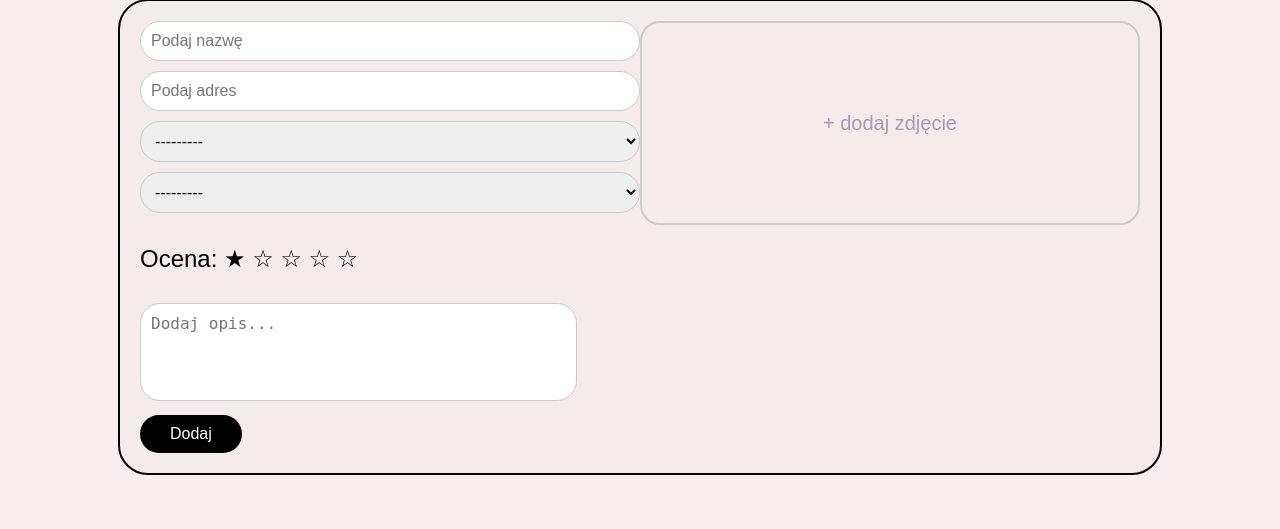
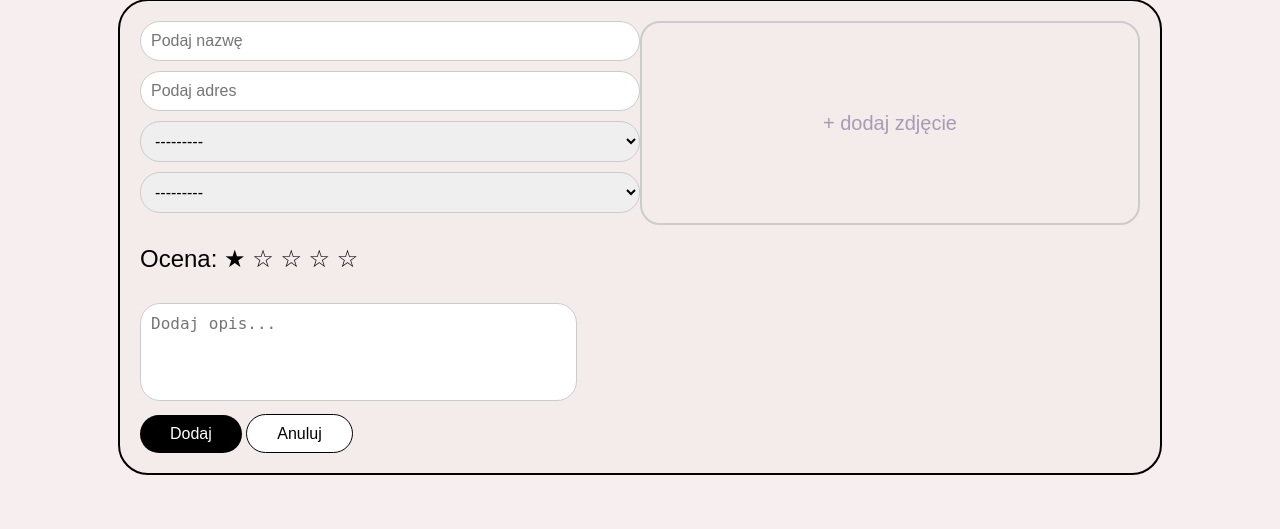
Before and after one commit to Naver510/FavPlaces, a Django app: template favplaces/app/templates/app/dodaj_miejsce.html in a window 1280 px wide. Shown: the part 88-617 px from the top of the page. Run offline with Django 4.2, Linux system fonts and the light colour scheme; the template is opened without the code that fills it: values that come from a table or form of the project are taken from there, others are empty.

Commit message:
Go back to main page in `dodaj_miejsce`

```diff
--- a/favplaces/app/static/css/dodaj_miejsce.css
+++ b/favplaces/app/static/css/dodaj_miejsce.css
@@ -22,14 +22,17 @@ h1 {
     border: 2px solid black;
 }
 
-.left-form, .right-form {
+.left-form,
+.right-form {
     flex: 1 1 45%;
     display: flex;
     flex-direction: column;
     gap: 10px;
 }
 
-input, select, textarea {
+input,
+select,
+textarea {
     padding: 10px;
     border-radius: 20px;
     border: 1px solid #ccc;
@@ -61,7 +64,8 @@ textarea {
     margin-top: 10px;
 }
 
-button {
+button,
+a {
     padding: 10px 30px;
     border: none;
     border-radius: 20px;
@@ -70,3 +74,10 @@ button {
     font-size: 16px;
     cursor: pointer;
 }
+
+a {
+    background-color: white;
+    color: black;
+    text-decoration: none;
+    border: 1px solid black;
+}
--- a/favplaces/app/templates/app/dodaj_miejsce.html
+++ b/favplaces/app/templates/app/dodaj_miejsce.html
@@ -1,11 +1,13 @@
 {% load static %}
 <!DOCTYPE html>
 <html lang="pl">
+
 <head>
     <meta charset="UTF-8">
     <title>Dodaj atrakcje</title>
     <link rel="stylesheet" href="{% static 'css/dodaj_miejsce.css' %}">
 </head>
+
 <body>
     <h1>Dodaj atrakcje</h1>
     <form method="post" class="form-container">
@@ -30,7 +32,9 @@
         </div>
         <div class="full-width">
             <button type="submit">Dodaj</button>
+            <a href="{% url 'strona_glowna' %}">Anuluj</a>
         </div>
     </form>
 </body>
+
 </html>
```
